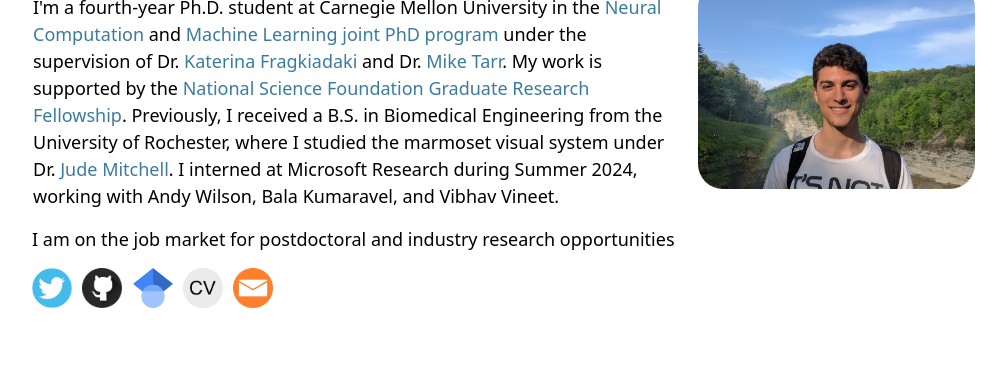
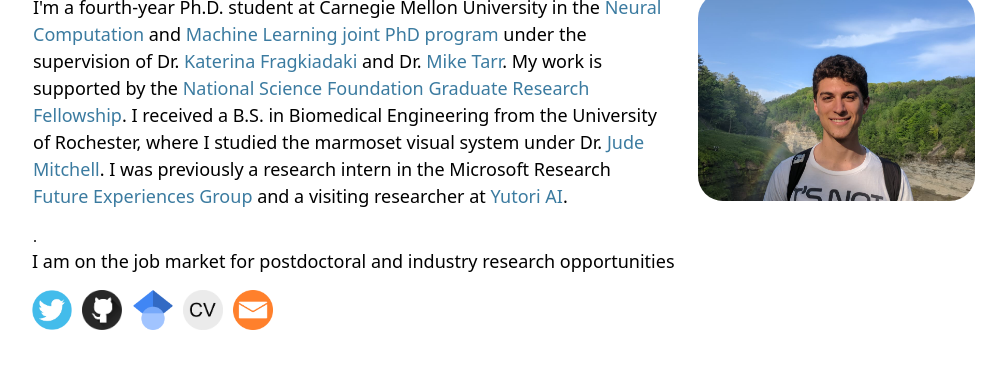
Before and after one commit to Gabesarch/Gabesarch.github.io, a plain HTML site: page index.html in a window 1280 px wide. Shown: the part 121-500 px from the top of the page, without its empty margins (136-1142 px from the left). Drawn offline with nearby package versions, Linux system fonts and the light colour scheme; a web font is replaced by a local one.

Commit message:
added FX and Yutori

```diff
--- a/index.html
+++ b/index.html
@@ -318,7 +318,7 @@
             <tr style="padding:0px">
             <td style="padding-right:2.5%;width:70%;vertical-align:middle">
             <h1>Hi, I'm Gabe Sarch</h1>
-            <p>I'm a fourth-year Ph.D. student at Carnegie Mellon University in the <a href="https://www.cmu.edu/ni/index.html" style="text-decoration: none;">Neural Computation</a> and <a href="https://www.ml.cmu.edu/" style="text-decoration: none;">Machine Learning</a> <a href="https://www.cmu.edu/ni/academics/pnc/pnc-machine-learning.html" style="text-decoration: none;">joint PhD program</a> under the supervision of Dr. <a href="https://www.cs.cmu.edu/~katef/" style="text-decoration: none;">Katerina Fragkiadaki</a> and Dr. <a href="https://sites.google.com/andrew.cmu.edu/tarrlab/people/michael-j-tarr" style="text-decoration: none;">Mike Tarr</a>. My work is supported by the <a href="https://www.nsfgrfp.org/" style="text-decoration: none;">National Science Foundation Graduate Research Fellowship</a>. Previously, I received a B.S. in Biomedical Engineering from the University of Rochester, where I studied the marmoset visual system under Dr. <a href="https://marmolab.bcs.rochester.edu/index.html" style="text-decoration: none;">Jude Mitchell</a>. I interned at Microsoft Research during Summer 2024, working with Andy Wilson, Bala Kumaravel, and Vibhav Vineet.</p>
+            <p>I'm a fourth-year Ph.D. student at Carnegie Mellon University in the <a href="https://www.cmu.edu/ni/index.html" style="text-decoration: none;">Neural Computation</a> and <a href="https://www.ml.cmu.edu/" style="text-decoration: none;">Machine Learning</a> <a href="https://www.cmu.edu/ni/academics/pnc/pnc-machine-learning.html" style="text-decoration: none;">joint PhD program</a> under the supervision of Dr. <a href="https://www.cs.cmu.edu/~katef/" style="text-decoration: none;">Katerina Fragkiadaki</a> and Dr. <a href="https://sites.google.com/andrew.cmu.edu/tarrlab/people/michael-j-tarr" style="text-decoration: none;">Mike Tarr</a>. My work is supported by the <a href="https://www.nsfgrfp.org/" style="text-decoration: none;">National Science Foundation Graduate Research Fellowship</a>. I received a B.S. in Biomedical Engineering from the University of Rochester, where I studied the marmoset visual system under Dr. <a href="https://marmolab.bcs.rochester.edu/index.html" style="text-decoration: none;">Jude Mitchell</a>. I was previously a research intern in the Microsoft Research <a href="https://www.microsoft.com/en-us/research/group/future-experiences/#:~:text=The%20Future%20Experiences%20(FX)%20research,and%20observational%20study%20of%20human" style="text-decoration: none;">Future Experiences Group</a> and a visiting researcher at <a href="https://yutori.com/" style="text-decoration: none;">Yutori AI</a>.</p>.
 
             </td>
             <td style="padding-left:0.5%;width:40%;max-width:30%">
```
